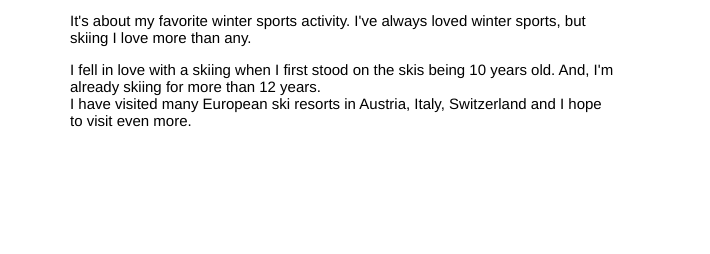
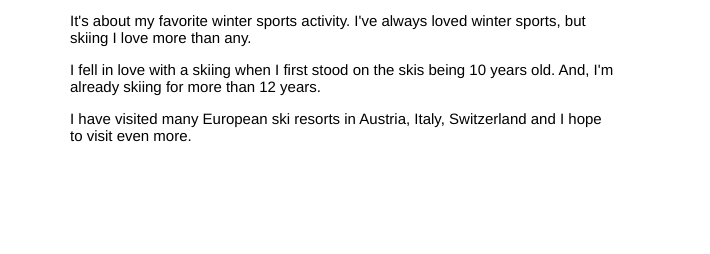
Before and after one commit to rokas-si/rokas-si.github.io, a plain HTML site: page about.html in a window 1280 px wide. Shown: the part 427-681 px from the top of the page, 570-1280 px from the left. Drawn offline with Linux system fonts and the light colour scheme.

Commit message:
Add files via upload

```diff
--- a/about.html
+++ b/about.html
@@ -37,7 +37,8 @@
                           <p>I'm Rokas Sirastanovas, a 4th year International Business Administration student at LCC International University.
                             <br>Originally From Palanga, Lithuania. But, it's not about that.</p>
                           <p>It's about my favorite winter sports activity. I've always loved winter sports, but skiing I love more than any.</p>
-                          <p>I fell in love with a skiing when I first stood on the skis being 10 years old. And, I'm already skiing for more than 12 years. <br> I have visited many European ski resorts in Austria, Italy, Switzerland and I hope to visit even more.</p>
+                          <p>I fell in love with a skiing when I first stood on the skis being 10 years old. And, I'm already skiing for more than 12 years.</p>
+                          <p>I have visited many European ski resorts in Austria, Italy, Switzerland and I hope to visit even more.</p>
                       </div>
 
                   </div>
```
